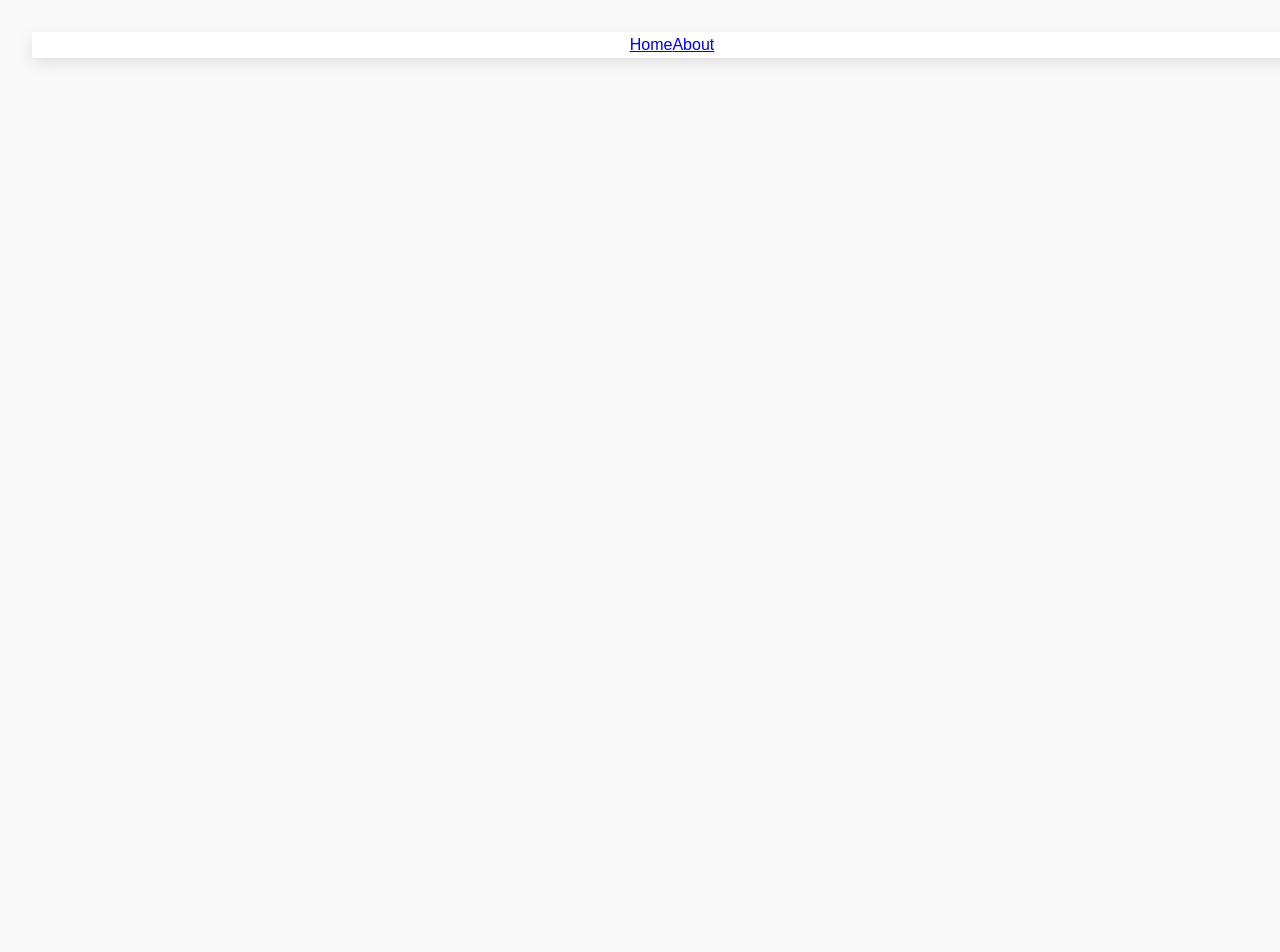
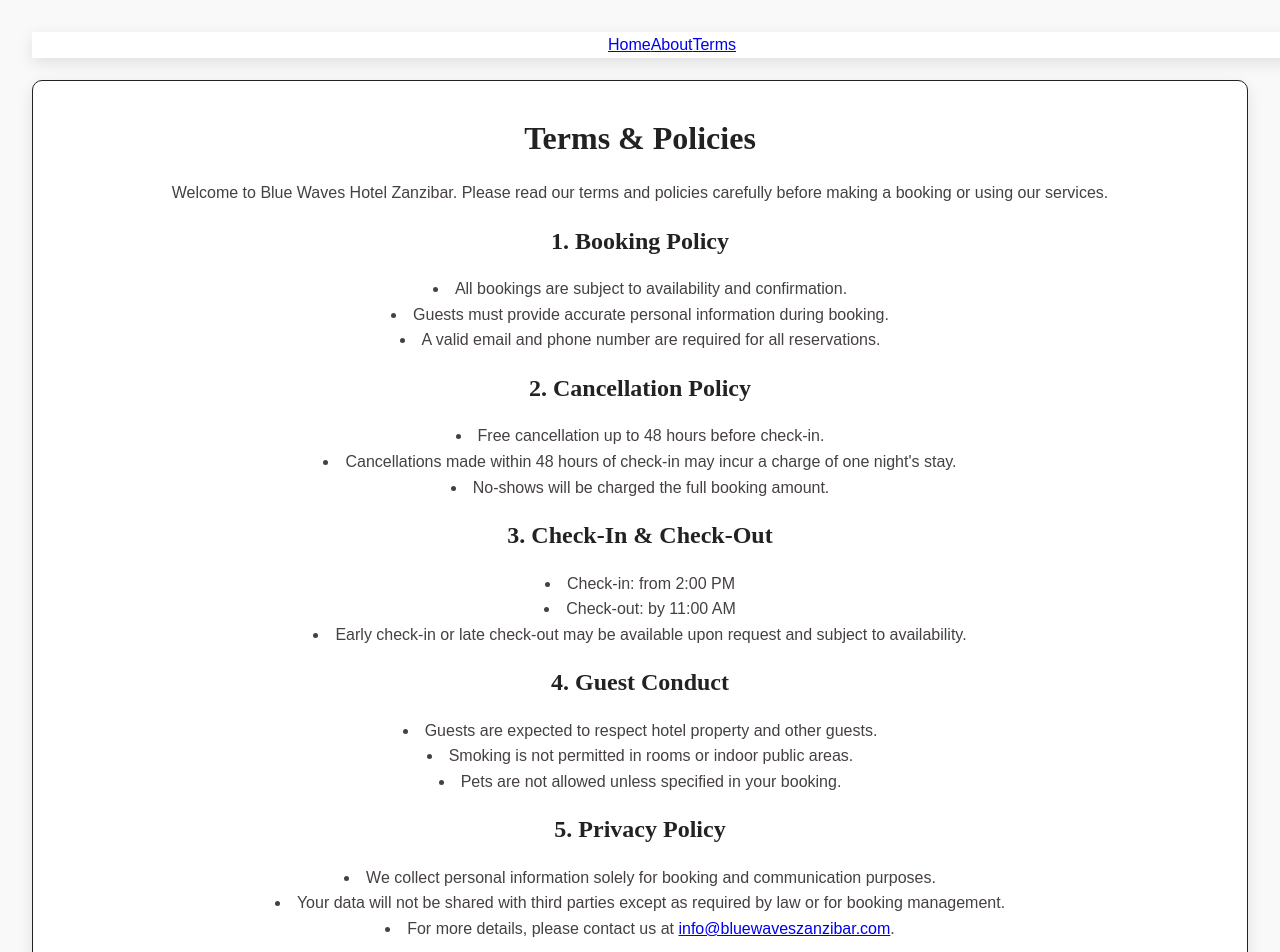
Before and after one commit to ngura9662/hotel-booking, a React (Vite) app: page /Terms in a window 1280 px wide. Before the commit this address had no page. Shown: the top 952 px of the page. Before the commit the page ends 800 px from the top, so only its background shows below. Built offline with nearby package versions, Linux system fonts and the light colour scheme.

Commit message:
Add Terms and Conditions page with styling; update navigation

```diff
--- a/src/App.jsx
+++ b/src/App.jsx
@@ -5,6 +5,7 @@
 import About from './About'
 import Book from './Book'
 import Order from './Order'
+import Terms from './Terms'
 import './App.css'
 
 function App() {
@@ -18,6 +19,7 @@
         <Route path="/About" element={<About />} />
         <Route path="/Book" element={<Book />} />
         <Route path="/Order" element={<Order />} />
+        <Route path="/Terms" element={<Terms />} />
       </Routes>
     </Router>
   )
--- a/src/Nav.jsx
+++ b/src/Nav.jsx
@@ -7,6 +7,7 @@
       <nav className="nav">
        <Link to="/">Home</Link>
        <Link to="/About">About</Link>
+       <Link to="/Terms">Terms</Link>
       </nav>
     </header>
 
--- a/src/index.css
+++ b/src/index.css
@@ -714,3 +714,25 @@
             margin-bottom: 1rem;
             color: #f9f9f9;
         }
+        /* Terms and Conditions */
+        .terms-section {
+            margin-top: 3rem;
+            padding: 2rem;
+            background: #fff;
+            border: 1px solid #222;
+            border-radius: 10px;
+            box-shadow: var(--shadow);
+        }
+        .terms-section h2 {
+            margin-bottom: 1rem;
+            color: #222;
+        }
+        .terms-section p {
+            margin-bottom: 1rem;
+            color: #464040;
+        }
+        .terms-section ul {
+            list-style: disc inside;
+            margin-bottom: 1rem;
+            color: #464040;
+        }
--- a/src/terms.jsx
+++ b/src/terms.jsx
@@ -0,0 +1,82 @@
+export default function Terms() {
+  return (
+    <div>
+      <div className="terms-section">
+        <h1>Terms &amp; Policies</h1>
+        <p>
+          Welcome to Blue Waves Hotel Zanzibar. Please read our terms and
+          policies carefully before making a booking or using our services.
+        </p>
+
+        <h2>1. Booking Policy</h2>
+        <ul>
+          <li>All bookings are subject to availability and confirmation.</li>
+          <li>Guests must provide accurate personal information during booking.</li>
+          <li>A valid email and phone number are required for all reservations.</li>
+        </ul>
+
+        <h2>2. Cancellation Policy</h2>
+        <ul>
+          <li>Free cancellation up to 48 hours before check-in.</li>
+          <li>
+            Cancellations made within 48 hours of check-in may incur a charge of
+            one night's stay.
+          </li>
+          <li>No-shows will be charged the full booking amount.</li>
+        </ul>
+
+        <h2>3. Check-In &amp; Check-Out</h2>
+        <ul>
+          <li>Check-in: from 2:00 PM</li>
+          <li>Check-out: by 11:00 AM</li>
+          <li>
+            Early check-in or late check-out may be available upon request and
+            subject to availability.
+          </li>
+        </ul>
+
+        <h2>4. Guest Conduct</h2>
+        <ul>
+          <li>Guests are expected to respect hotel property and other guests.</li>
+          <li>Smoking is not permitted in rooms or indoor public areas.</li>
+          <li>Pets are not allowed unless specified in your booking.</li>
+        </ul>
+
+        <h2>5. Privacy Policy</h2>
+        <ul>
+          <li>
+            We collect personal information solely for booking and communication
+            purposes.
+          </li>
+          <li>
+            Your data will not be shared with third parties except as required
+            by law or for booking management.
+          </li>
+          <li>
+            For more details, please contact us at{" "}
+            <a href="mailto:info@bluewaveszanzibar.com">
+              info@bluewaveszanzibar.com
+            </a>
+            .
+          </li>
+        </ul>
+
+        <h2>6. Changes to Terms</h2>
+        <ul>
+          <li>
+            Blue Waves Hotel Zanzibar reserves the right to update these terms
+            and policies at any time.
+          </li>
+          <li>
+            Changes will be posted on this page and are effective immediately.
+          </li>
+        </ul>
+
+        <p>
+          If you have any questions about our terms or policies, please{" "}
+          <a href="index.html#contact">contact us</a>.
+        </p>
+      </div>
+    </div>
+  );
+}
```
